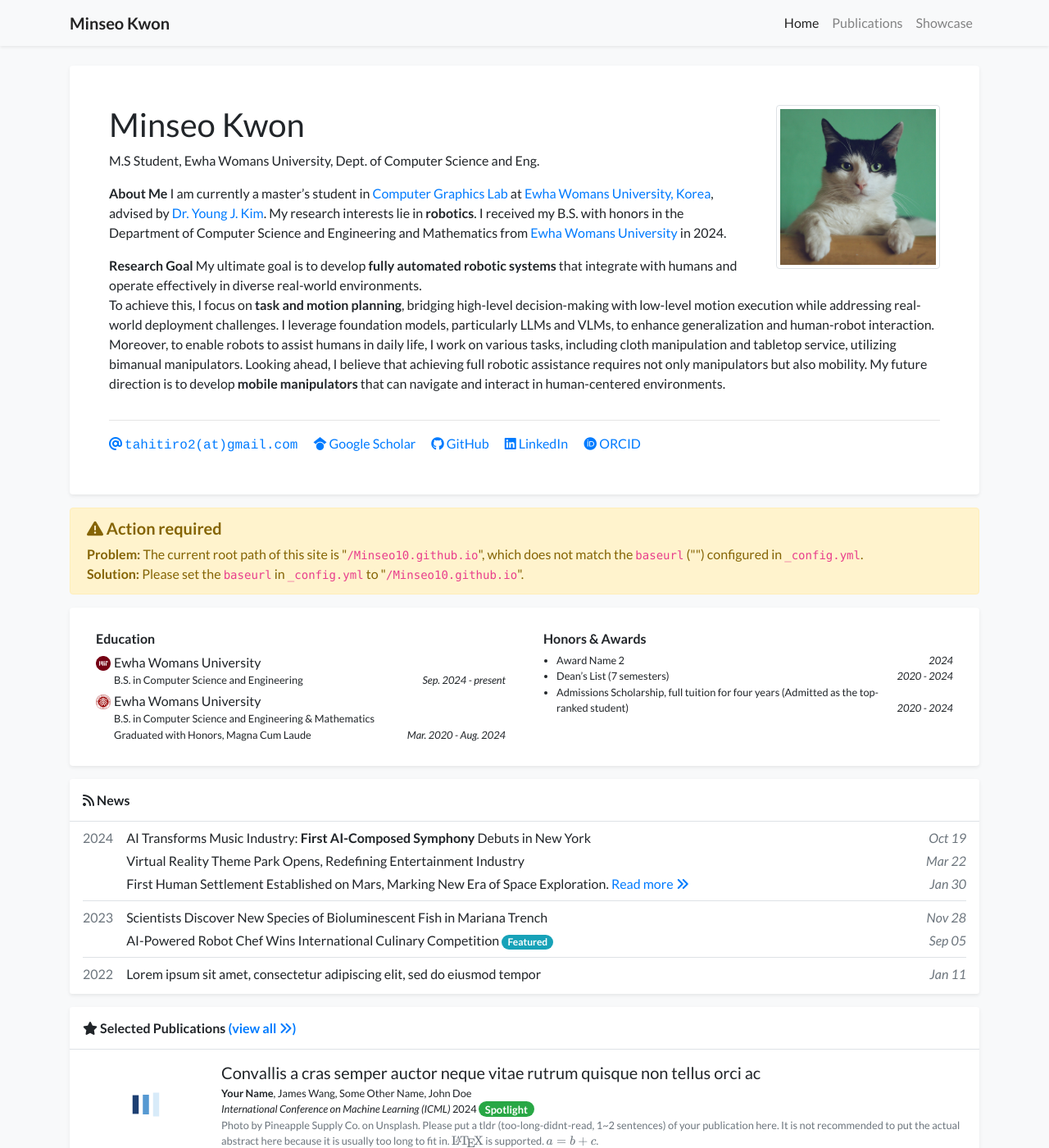
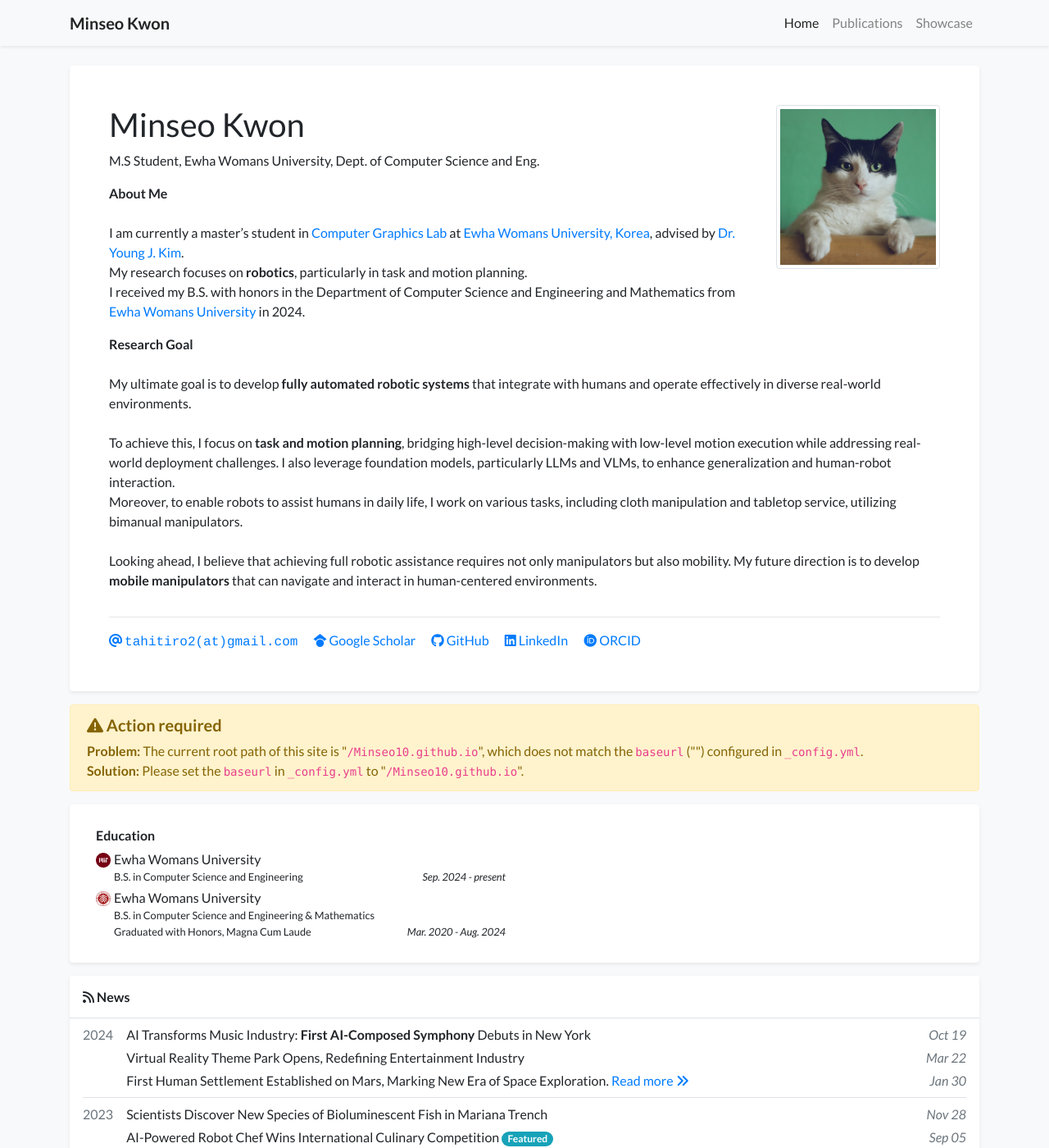
Before and after one commit to Minseo10/Minseo10.github.io, a Jekyll site: the page built from index.html, in a window 1280 px wide and 1400 px high. Shown: the whole window at 82% size. Built offline with Jekyll 4.4.1, drawn with Linux system fonts in a browser that asks for light colours; nearby versions of some CDN libraries; a style sheet for code colours, icons or effects is not loaded.

Commit message:
Update profile.yml

```diff
--- a/_data/profile.yml
+++ b/_data/profile.yml
@@ -21,21 +21,25 @@ orcid: 0009-0001-9766-1870
 short_bio_text_justify: false
 short_bio: >-
   <p>
-    <strong>About Me</strong>
+    <strong>About Me</strong> <br/><br/>
     I am currently a master’s student in <a href="http://graphics.ewha.ac.kr" target="_blank">Computer Graphics Lab</a> at
     <a href="http://ewha.ac.kr" target="_blank">Ewha Womans University, Korea</a>, advised by
     <a href="http://home.ewha.ac.kr/~kimy/" target="_blank">Dr. Young J. Kim</a>.
-    My research interests lie in <strong>robotics</strong>.
+    <br/>
+    My research focuses on <strong>robotics</strong>, particularly in task and motion planning.
+    <br/>
     I received my B.S. with honors in the Department of Computer Science and Engineering
     and Mathematics from <a href="http://ewha.ac.kr" target="_blank">Ewha Womans University</a> in 2024.
   </p>
   <p>
-  <strong>Research Goal</strong>
+  <strong>Research Goal</strong><br/><br/>
   My ultimate goal is to develop <strong>fully automated robotic systems</strong> that integrate with humans and operate effectively in diverse real-world environments.
-  <br>
-  To achieve this, I focus on <strong>task and motion planning</strong>, bridging high-level decision-making with low-level motion execution while addressing real-world deployment challenges. I leverage foundation models, particularly LLMs and VLMs, to enhance generalization and human-robot interaction.
-  <br>
-  Moreover, to enable robots to assist humans in daily life, I work on various tasks, including cloth manipulation and tabletop service, utilizing bimanual manipulators. Looking ahead, I believe that achieving full robotic assistance requires not only manipulators but also mobility. My future direction is to develop <strong>mobile manipulators</strong> that can navigate and interact in human-centered environments.
+  <br/><br/>
+  To achieve this, I focus on <strong>task and motion planning</strong>, bridging high-level decision-making with low-level motion execution while addressing real-world deployment challenges. I also leverage foundation models, particularly LLMs and VLMs, to enhance generalization and human-robot interaction.
+  <br/>
+  Moreover, to enable robots to assist humans in daily life, I work on various tasks, including cloth manipulation and tabletop service, utilizing bimanual manipulators.
+  <br/><br/>
+  Looking ahead, I believe that achieving full robotic assistance requires not only manipulators but also mobility. My future direction is to develop <strong>mobile manipulators</strong> that can navigate and interact in human-centered environments.
   </p>
 
 portrait_url: /assets/images/photos/portrait.jpg
@@ -65,10 +69,10 @@ education:
 #   position: Undergraduate Researcher
 #   date: Dec. 2022 - Aug. 2024
 
-awards:
-- name: Award Name 2
-  date: 2024
-- name: Dean’s List (7 semesters)
-  date: 2020 - 2024
-- name: Admissions Scholarship, full tuition for four years (Admitted as the top-ranked student)
-  date: 2020 - 2024
+# awards:
+# - name: Award Name 2
+#   date: 2024
+# - name: Dean’s List (7 semesters)
+#   date: 2020 - 2024
+# - name: Admissions Scholarship, full tuition for four years (Admitted as the top-ranked student)
+#   date: 2020 - 2024
```
